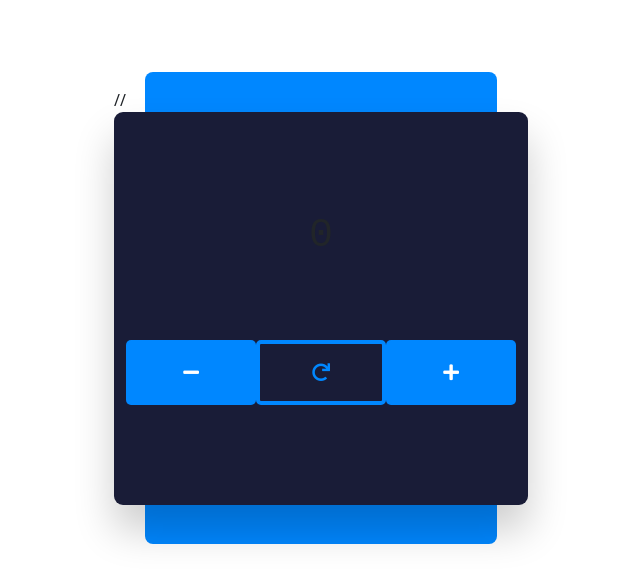
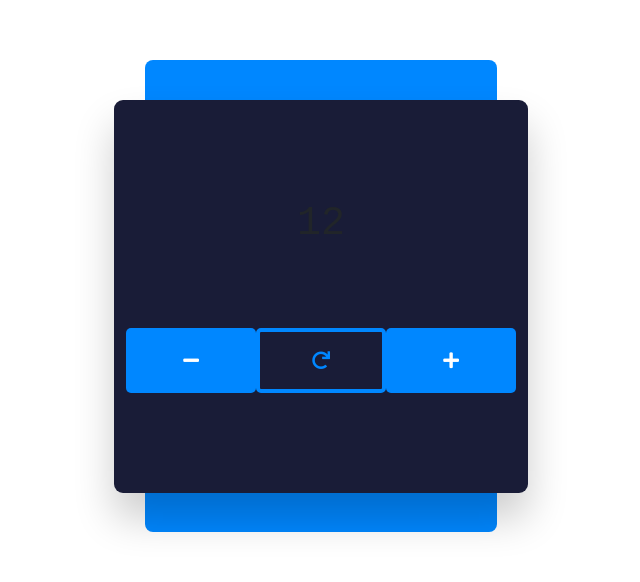
Before and after one commit to ahmadkabiri/first-app, a React (Create React App) app: page / in a window 1280 px wide. Shown: the part 104-686 px from the top of the page, without its empty margins (319-959 px from the left). Built offline with nearby package versions, Linux system fonts and the light colour scheme.

Commit message:
counter-with-redux

```diff
--- a/src/App.js
+++ b/src/App.js
@@ -1,36 +1,33 @@
 import React, { useState } from "react";
 import "./App.css";
 
-export default function App() {
+export default function App({ counter, onIncrement, onDecrement , onRestart }) {
+  // const [counter,setCounter] = useState(0) ;
 
+  // const incrementHandler = () => {
+  //   setCounter((counter) => counter + 1);
+  // };
 
-  const [counter,setCounter] = useState(0) ;
+  // const decrementHandler = () => {
+  //   setCounter((counter) => counter - 1);
+  // };
 
-  const incrementHandler = () => {
-    setCounter(counter => counter +1)
-  }
-
-  const decrementHandler = () => {
-    setCounter(counter => counter - 1)
-  }
-
-  const resetCounter = () => {
-    setCounter(0)
-  }
-
+  // const resetCounter = () => {
+  //   setCounter(0);
+  // };
 
   return (
-    <div class="container">
-      <h1 id="num">{counter}</h1>
-      <div class="btns">
-        <button class="dec" onClick = {decrementHandler} >
-          <i class="fas fa-minus"></i>
+    <div className="container">
+      <h1 id="num">12</h1>
+      <div className="btns">
+        <button className="dec" onClick={onDecrement}>
+          <i className="fas fa-minus"></i>
         </button>
-        <button class="reset" onClick={resetCounter}>
-          <i class="fas fa-redo"></i>
+        <button className="reset" onClick={onRestart}>
+          <i className="fas fa-redo"></i>
         </button>
-        <button class="inc" onClick = {incrementHandler} >
-          <i class="fas fa-plus"></i>
+        <button className="inc" onClick={onIncrement}>
+          <i className="fas fa-plus"></i>
         </button>
       </div>
     </div>
--- a/src/index.js
+++ b/src/index.js
@@ -4,15 +4,26 @@ import App from "./App";
 import "bootstrap/dist/css/bootstrap.css";
 import { BrowserRouter } from "react-router-dom";
 
+import store from "./redux/store";
+import {
+  counterIncrementAction,
+  counterDecrementAction,
+  counterRestartAction
+} from "./redux/actionCreator";
+
 const root = ReactDOM.createRoot(document.getElementById("root"));
-root.render(
+const render  = () => root.render(
   <BrowserRouter>
-    // <App />
+    <App
+      counter={store.getState()}
+      onIncrement={() => store.dispatch(counterIncrementAction())}
+      onDecrement={() => store.dispatch(counterDecrementAction())}
+      onRestart = {() => store.dispatch(counterRestartAction())}
+    />
   </BrowserRouter>
   // <App></App>
 );
 
-// If you want to start measuring performance in your app, pass a function
-// to log results (for example: reportWebVitals(console.log))
-// or send to an analytics endpoint. Learn more: https://bit.ly/CRA-vitals
-// reportWebVitals();
+render()
+
+store.subscribe(render)
--- /dev/null
+++ b/src/redux/actionCreator.js
@@ -0,0 +1,25 @@
+
+import {counterIncrement,counterDecrement,counterRestart} from './actionTypes'
+
+const counterIncrementAction = () => {
+    return {
+        type :counterIncrement
+    }
+}
+
+
+const counterDecrementAction = () => {
+    return {
+        type :counterDecrement
+    }
+}
+
+
+
+const counterRestartAction = () => {
+    return {
+        type : counterRestart
+    }
+}
+
+export {counterIncrementAction,counterDecrementAction,counterRestartAction}
--- /dev/null
+++ b/src/redux/actionTypes.js
@@ -0,0 +1,8 @@
+const counterIncrement = "INCREMENT";
+
+const counterDecrement = "DECREMENT";
+
+const counterRestart = "RESTART"
+
+
+export {counterIncrement,counterDecrement,counterRestart}
--- /dev/null
+++ b/src/redux/reducer.js
@@ -0,0 +1,25 @@
+
+import { counterIncrement,counterDecrement ,counterRestart } from "./actionTypes";
+
+
+
+
+
+const reducer = (state = 10, action) => {
+  switch (action.type) {
+    case counterIncrement: {
+      return state + 1;
+    }
+    case counterDecrement: {
+      return state - 1;
+    }
+    case counterRestart : {
+      return state - state
+    }
+    default: {
+      return state;
+    }
+  }
+};
+
+export default reducer
--- /dev/null
+++ b/src/redux/store.js
@@ -0,0 +1,7 @@
+import { legacy_createStore } from "redux";
+import reducer from './reducer'
+
+const store = legacy_createStore(reducer)
+
+
+export default store
```
